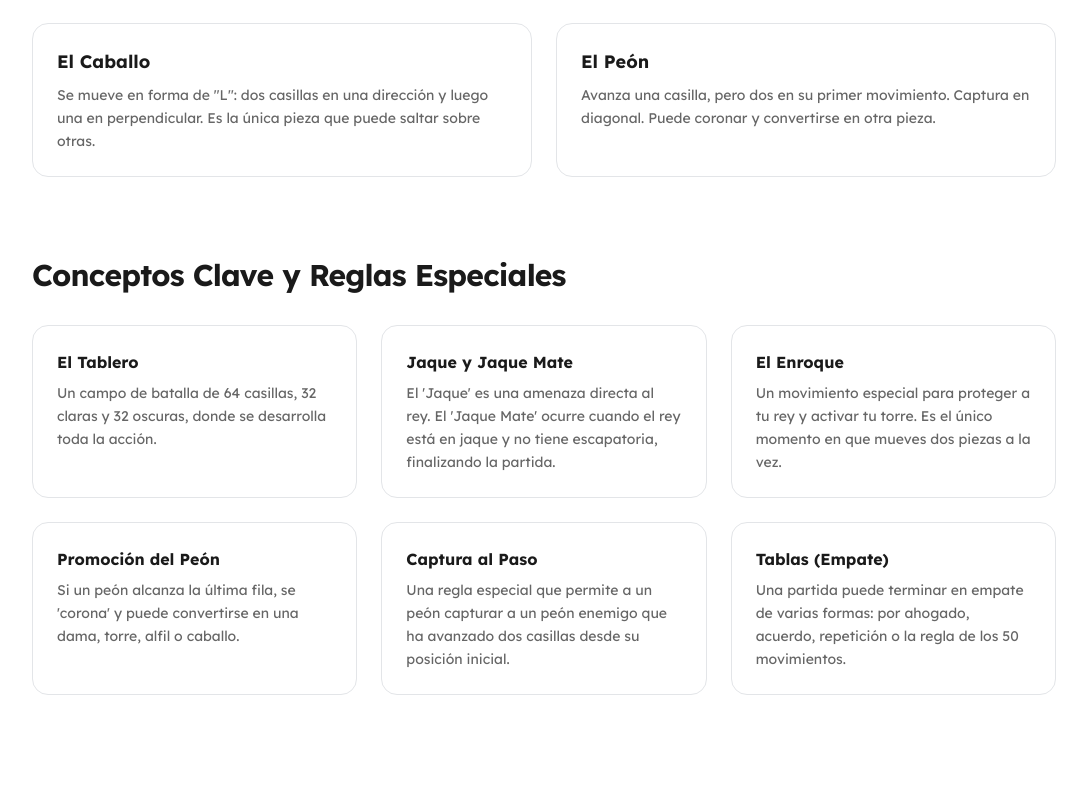
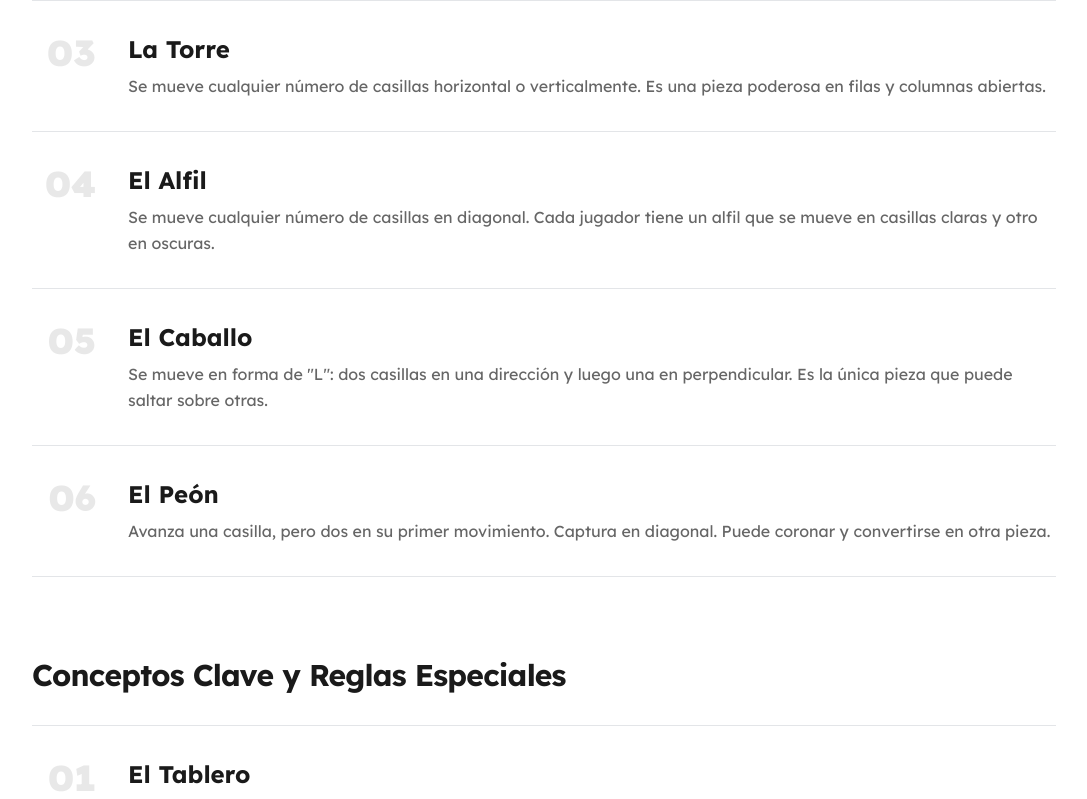
Before and after one commit to yisus17-stack/YiChess, a Next.js app: page /reglas in a window 1280 px wide. Shown: the part 801-1600 px from the top of the page, without its empty margins (96-1183 px from the left). Built offline with nearby package versions, Linux system fonts and the light colour scheme.

Commit message:
no me gusta cambia todo el diseño de esa seccion es que no me convence,

```diff
--- a/src/app/reglas/page.tsx
+++ b/src/app/reglas/page.tsx
@@ -33,19 +33,25 @@ const pieces: { name: string; description: string; }[] = [
     },
 ];
 
-const PieceCard = ({ name, description }: { name: string, description: string }) => (
-    <div className="group bg-card border border-border rounded-2xl p-6 h-full transition-all duration-300 hover:shadow-lg hover:border-primary/20 hover:-translate-y-1">
-        <h3 className="text-lg font-bold text-foreground mb-2 group-hover:text-primary transition-colors">{name}</h3>
-        <p className="text-muted-foreground text-sm leading-relaxed">{description}</p>
+const concepts: { title: string, description: string }[] = [
+    { title: "El Tablero", description: "Un campo de batalla de 64 casillas, 32 claras y 32 oscuras, donde se desarrolla toda la acción." },
+    { title: "Jaque y Jaque Mate", description: "El 'Jaque' es una amenaza directa al rey. El 'Jaque Mate' ocurre cuando el rey está en jaque y no tiene escapatoria, finalizando la partida." },
+    { title: "El Enroque", description: "Un movimiento especial para proteger a tu rey y activar tu torre. Es el único momento en que mueves dos piezas a la vez." },
+    { title: "Promoción del Peón", description: "Si un peón alcanza la última fila, se 'corona' y puede convertirse en una dama, torre, alfil o caballo." },
+    { title: "Captura al Paso", description: "Una regla especial que permite a un peón capturar a un peón enemigo que ha avanzado dos casillas desde su posición inicial." },
+    { title: "Tablas (Empate)", description: "Una partida puede terminar en empate de varias formas: por ahogado, acuerdo, repetición o la regla de los 50 movimientos." },
+];
+
+const RuleItem = ({ title, description, index }: { title: string, description: string, index: number }) => (
+    <div className="group relative flex gap-6 sm:gap-8 border-b py-8 transition-colors first:border-t hover:bg-card">
+        <div className="w-12 sm:w-16 shrink-0 text-center sm:text-right">
+            <span className="text-3xl sm:text-4xl font-black text-foreground/10 transition-colors group-hover:text-primary">{`0${index + 1}`}</span>
+        </div>
+        <div>
+            <h3 className="text-xl sm:text-2xl font-bold text-foreground mb-2 group-hover:text-primary transition-colors">{title}</h3>
+            <p className="text-muted-foreground leading-relaxed">{description}</p>
+        </div>
     </div>
-);
-
-
-const ConceptCard = ({ title, description }: { title: string, description: string }) => (
-  <div className="group bg-card border border-border rounded-2xl p-6 h-full transition-all duration-300 hover:shadow-lg hover:border-primary/20 hover:-translate-y-1">
-    <h3 className="font-bold text-foreground mb-2 group-hover:text-primary transition-colors">{title}</h3>
-    <p className="text-sm text-muted-foreground leading-relaxed">{description}</p>
-  </div>
 );
 
 
@@ -65,22 +71,19 @@ export default function RulesPage() {
                 <section>
                     <h2 className="text-3xl font-bold tracking-tight text-foreground mb-2">Movimiento de las Piezas</h2>
                     <p className="text-muted-foreground mb-8 max-w-2xl">Cada pieza tiene un movimiento único. Conocer cómo se mueven es esencial para construir tu estrategia y anticipar los planes de tu oponente.</p>
-                    <div className="grid grid-cols-1 md:grid-cols-2 gap-6">
-                        {pieces.map((piece) => (
-                            <PieceCard key={piece.name} {...piece} />
+                    <div>
+                        {pieces.map((piece, index) => (
+                            <RuleItem key={piece.name} title={piece.name} description={piece.description} index={index} />
                         ))}
                     </div>
                 </section>
 
                 <section>
                   <h2 className="text-3xl font-bold tracking-tight text-foreground mb-8">Conceptos Clave y Reglas Especiales</h2>
-                  <div className="grid grid-cols-1 md:grid-cols-2 lg:grid-cols-3 gap-6">
-                    <ConceptCard title="El Tablero" description="Un campo de batalla de 64 casillas, 32 claras y 32 oscuras, donde se desarrolla toda la acción." />
-                    <ConceptCard title="Jaque y Jaque Mate" description="El 'Jaque' es una amenaza directa al rey. El 'Jaque Mate' ocurre cuando el rey está en jaque y no tiene escapatoria, finalizando la partida." />
-                    <ConceptCard title="El Enroque" description="Un movimiento especial para proteger a tu rey y activar tu torre. Es el único momento en que mueves dos piezas a la vez." />
-                    <ConceptCard title="Promoción del Peón" description="Si un peón alcanza la última fila, se 'corona' y puede convertirse en una dama, torre, alfil o caballo." />
-                    <ConceptCard title="Captura al Paso" description="Una regla especial que permite a un peón capturar a un peón enemigo que ha avanzado dos casillas desde su posición inicial." />
-                    <ConceptCard title="Tablas (Empate)" description="Una partida puede terminar en empate de varias formas: por ahogado, acuerdo, repetición o la regla de los 50 movimientos." />
+                  <div>
+                    {concepts.map((concept, index) => (
+                        <RuleItem key={concept.title} title={concept.title} description={concept.description} index={index} />
+                    ))}
                   </div>
                 </section>
             </div>
```
